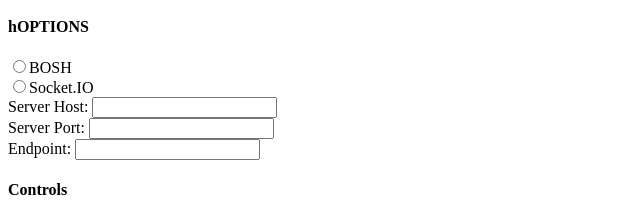
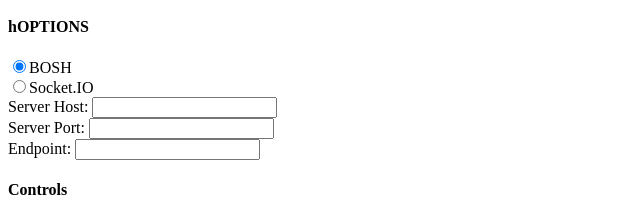
Before and after one commit to hubiquitus/hubiquitus-client-js, a website: page examples/browser/complete.html in a window 1280 px wide. Shown: the part 148-366 px from the top of the page, 0-640 px from the left. Drawn offline with Linux system fonts and the light colour scheme.

Commit message:
Selected Bosh by default

```diff
--- a/examples/browser/complete.html
+++ b/examples/browser/complete.html
@@ -24,7 +24,7 @@
 
 <h4>hOPTIONS</h4>
 <form>
-    <input type="radio" name="transport" value="bosh" />BOSH<br />
+    <input type="radio" name="transport" value="bosh" checked/>BOSH<br />
     <input type="radio" name="transport" value="socketio" />Socket.IO <br />
 
 
```
